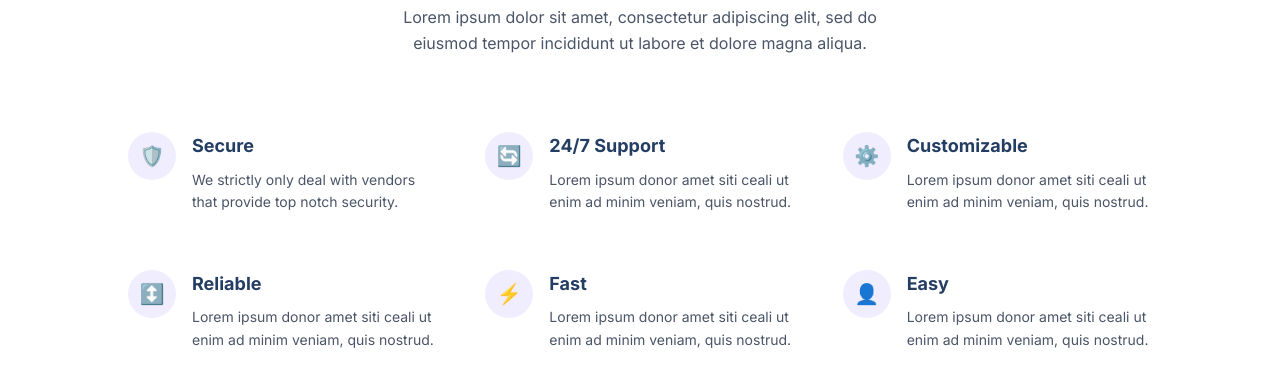
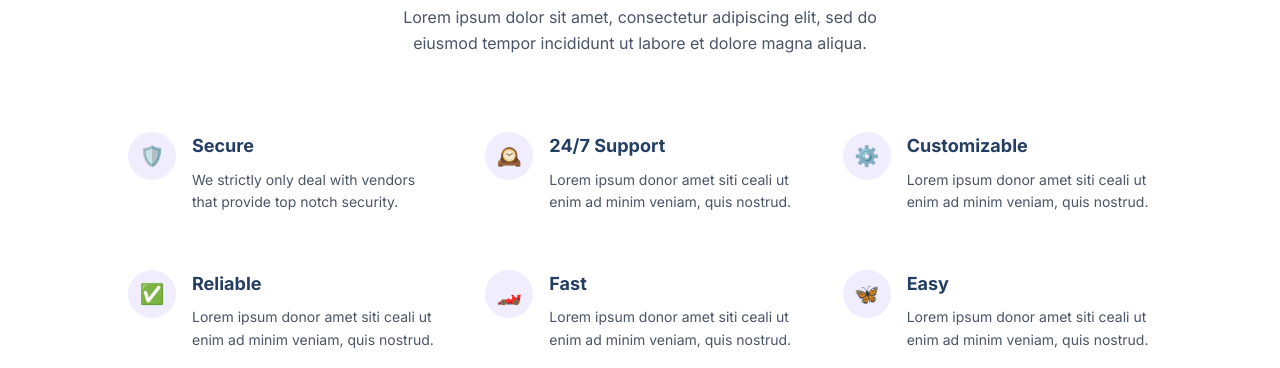
Before and after one commit to SydTheBuilder/Module-3-Final-Project_Build-Apply, a plain HTML site: page index.html in a window 1280 px wide. Shown: the part 860-1228 px from the top of the page. Drawn offline with Linux system fonts and the light colour scheme.

Commit message:
updated feature card icons

```diff
--- a/index.html
+++ b/index.html
@@ -75,7 +75,7 @@
             </div>
           </div>
           <div class="feature-card">
-            <div class="feature-card__icon">🔄</div>
+            <div class="feature-card__icon">🕰️</div>
             <div class="feature-card__body">
               <h3>24/7 Support</h3>
               <p>Lorem ipsum donor amet siti ceali ut enim ad minim veniam, quis nostrud.</p>
@@ -89,21 +89,21 @@
             </div>
           </div>
           <div class="feature-card">
-            <div class="feature-card__icon">↕️</div>
+            <div class="feature-card__icon">✅</div>
             <div class="feature-card__body">
               <h3>Reliable</h3>
               <p>Lorem ipsum donor amet siti ceali ut enim ad minim veniam, quis nostrud.</p>
             </div>
           </div>
           <div class="feature-card">
-            <div class="feature-card__icon">⚡</div>
+            <div class="feature-card__icon">🏎️</div>
             <div class="feature-card__body">
               <h3>Fast</h3>
               <p>Lorem ipsum donor amet siti ceali ut enim ad minim veniam, quis nostrud.</p>
             </div>
           </div>
           <div class="feature-card">
-            <div class="feature-card__icon">👤</div>
+            <div class="feature-card__icon">🦋</div>
             <div class="feature-card__body">
               <h3>Easy</h3>
               <p>Lorem ipsum donor amet siti ceali ut enim ad minim veniam, quis nostrud.</p>
```
